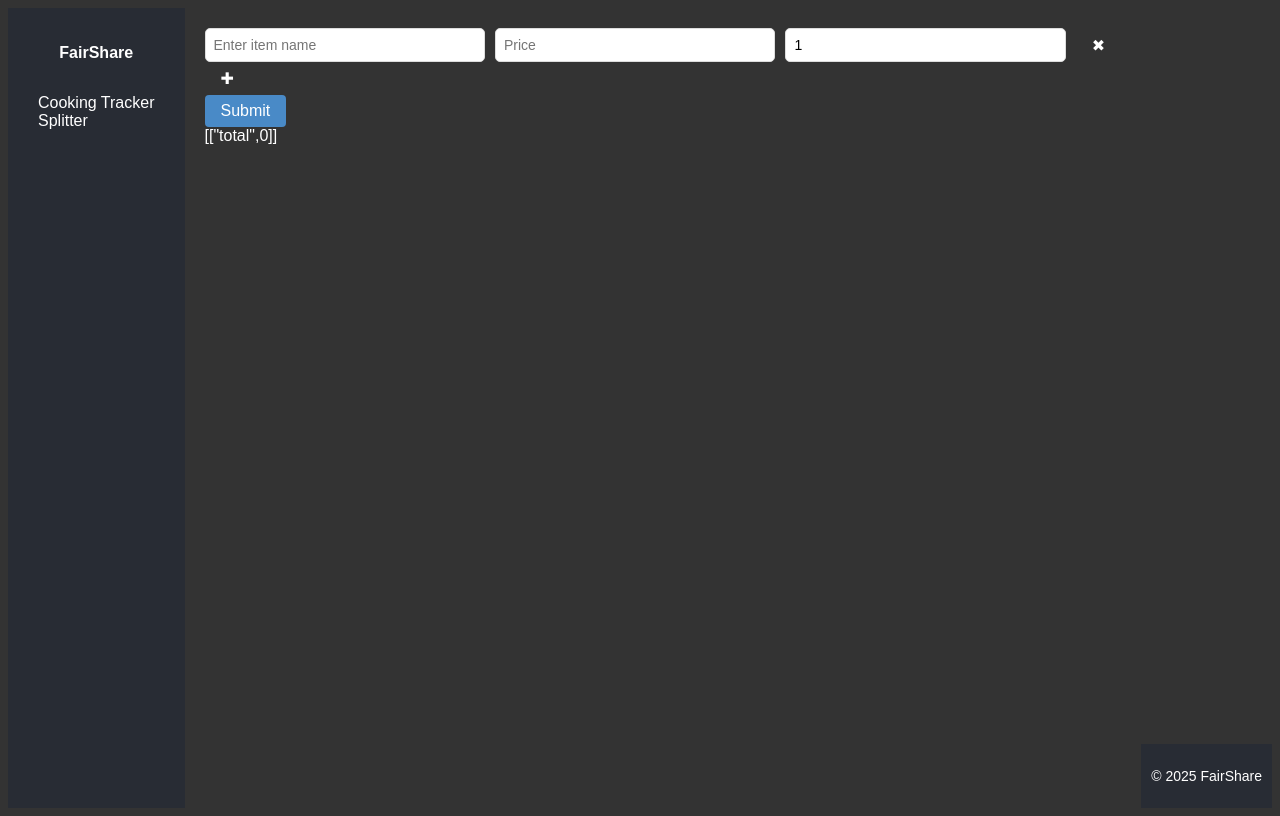
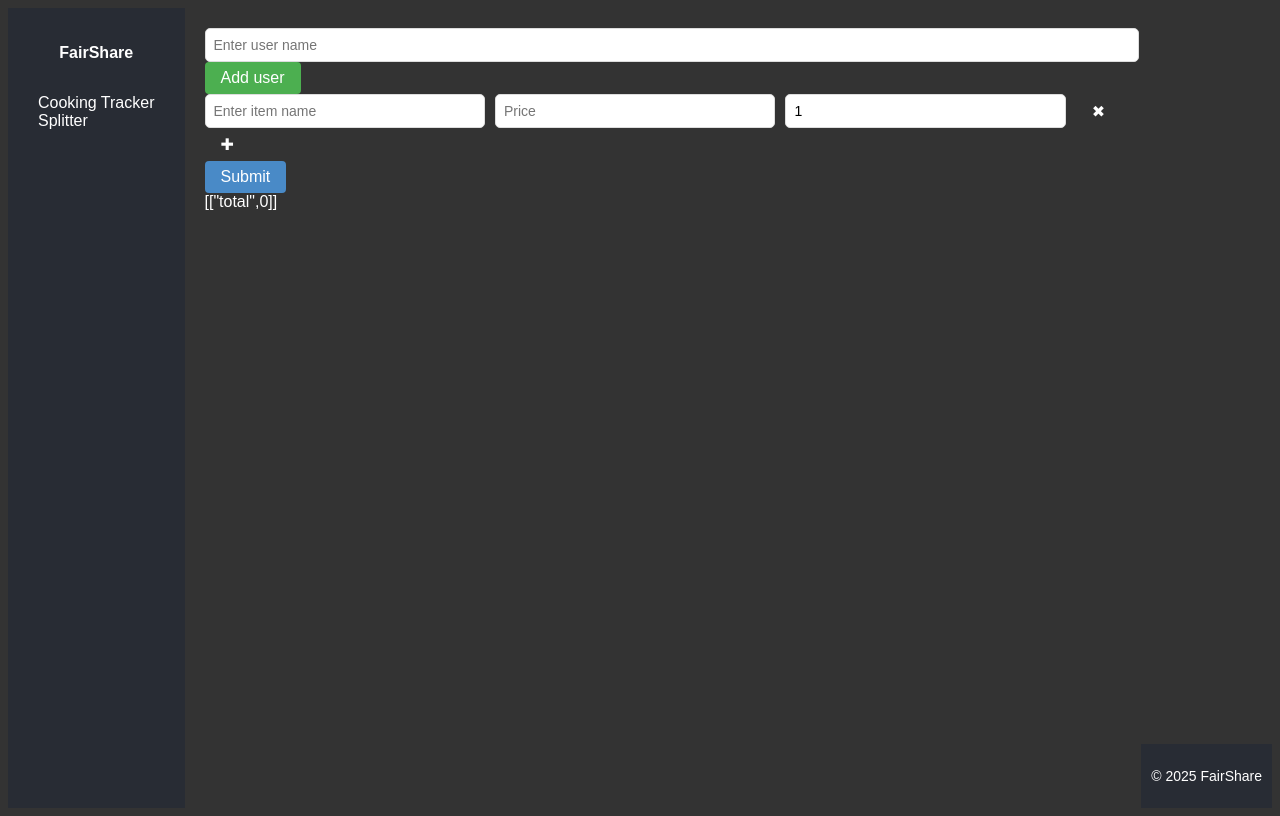
Before and after one commit to vidsagar/splitly, a React (Create React App) app: page /split in a window 1280 px wide. Built offline with nearby package versions, Linux system fonts and the light colour scheme.

Commit message:
initial user add changes

```diff
--- a/src/components/UserManager.js
+++ b/src/components/UserManager.js
@@ -1 +1,32 @@
-export const UserManager = () => {return }
+import { useUser } from "context/UserProvider";
+
+import {useState} from 'react';
+import InputField from "./Input";
+import Button from "./Button";
+
+export const UserManager = () => {
+    const [name, setName] = useState("");
+    const onNameChange = (e) => {
+        setName(e.target.value);
+    };
+
+    const {users, addUser, removeUser} = useUser();
+    return (
+        <div>
+            <InputField
+                id="userName"
+                value={name}
+                placeholder="Enter user name"
+                onChange={onNameChange}
+                className="input-field-user-name"
+            />
+            <Button
+                label = "Add user"
+                onClick = {() =>
+                    addUser(name) && setName("")
+                }
+            />
+            <div>{users.join(', ')}</div>
+        </div>
+    )
+};
--- /dev/null
+++ b/src/context/UserContext.js
@@ -0,0 +1,3 @@
+import { createContext } from "react";
+
+export const UserContext = createContext();
--- /dev/null
+++ b/src/context/UserProvider.js
@@ -0,0 +1,24 @@
+import { UserContext } from "./UserContext";
+import { useContext, useState, useEffect } from "react";
+
+export const UserProvider = ({children}) => {
+	const [users, setUsers] = useState([]);
+	const addUser = (user) => {
+        setUsers([...users, user]);
+        return true;
+    };
+	const removeUser = () => {};
+
+	return (
+		<UserContext.Provider
+			value = {{
+				users,
+				addUser,
+				removeUser
+			}}>
+			{children}
+		</UserContext.Provider>
+	);
+};
+
+export const useUser = () => useContext(UserContext);
--- a/src/pages/FairShare.js
+++ b/src/pages/FairShare.js
@@ -3,17 +3,22 @@ import { ItemList } from "components/ItemList";
 import { AddItemButton } from "components/AddItemButton";
 import { SubmitReceiptButton } from "components/SubmitReceiptButton";
 import { ReceiptProvider } from "context/ReceiptProvider";
+import { UserProvider } from "context/UserProvider";
 import "styles/Home.css";
+import {UserManager} from "components/UserManager";
 
 
 export const FairShare = () => {
 
     return (
+        <UserProvider>
             <ReceiptProvider>
+                <UserManager/>
                 <ItemList/>
                 <AddItemButton />
                 <SubmitReceiptButton />
                 <TotalsDisplay/>
             </ReceiptProvider>
+        </UserProvider>
     )
 }
--- a/src/styles/InputField.css
+++ b/src/styles/InputField.css
@@ -0,0 +1,15 @@
+.input-field-item-name{
+    min-width:150px;
+}
+
+.input-field-item-price, .input-field-item-count{
+    min-width: 50px;
+}
+
+input {
+    width: 100%;
+    padding: 8px;
+    border: 1px solid #ddd;
+    border-radius: 5px;
+    font-size: 14px;
+}
--- a/src/styles/InputRow.css
+++ b/src/styles/InputRow.css
@@ -5,22 +5,6 @@
     gap: 10px; /* Add spacing between fields */
     align-items: center;
     flex-direction: row;
-  }
-
-  .item-input-row input{
-    width: 100%;
-    padding: 8px;
-    border: 1px solid #ddd;
-    border-radius: 5px;
-    font-size: 14px;
-  }
-
-  .input-field-item-name{
-    min-width:150px;
-  }
-
-  .input-field-item-price, .input-field-item-count{
-    min-width: 50px;
   }
 
   .submit-button {
```
Lines whose indentation alone changed are shown as unchanged.
